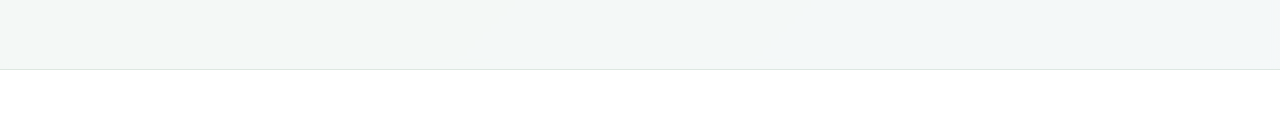
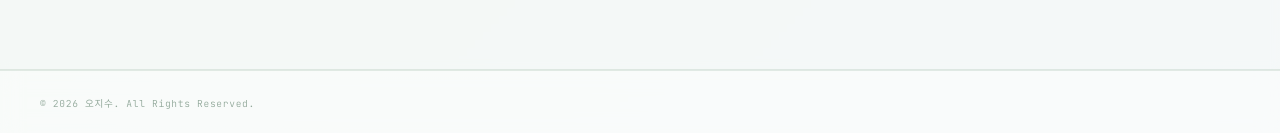
Before and after one commit to jaeny622/jaeny622.github.io, a React (Vite) app: page / in a window 1280 px wide. Shown: the part 7485-7618 px from the top of the page. Before the commit the page ends 7555 px from the top, so only its background shows below. Built offline with nearby package versions, Linux system fonts and the light colour scheme.

Commit message:
[feat] Footer 영역 구현 - App 내 Footer 배치

```diff
--- a/src/App.tsx
+++ b/src/App.tsx
@@ -2,6 +2,7 @@ import { useState } from 'react';
 
 import Cursor      from '@/components/layout/Cursor';
 import Navbar      from '@/components/layout/Navbar';
+import Footer from '@/components/layout/Footer';
 
 import Intro       from '@/components/sections/Intro';
 import Marquee     from '@/components/sections/Marquee';
@@ -33,6 +34,7 @@ export default function App() {
         <Education />
         <Story />
       </main>
+      <Footer />
       <Modal project={active} onClose={() => setActive(null)} />
     </>
   );
--- /dev/null
+++ b/src/components/layout/Footer.styles.ts
@@ -0,0 +1,30 @@
+import styled from 'styled-components';
+
+export const Footer = styled.footer`
+  display: flex;
+  justify-content: space-between;
+  align-items: center;
+  flex-wrap: wrap;
+  gap: 1rem;
+
+  position: relative;
+  padding: 1.6rem 2.5rem;
+  z-index: 1;
+
+  background: rgba(255, 255, 255, .6);
+  backdrop-filter: blur(10px);
+  border-top: 1px solid var(--border2);
+
+  @media(max-width: 900px) {
+    padding: 1.2rem 1.5rem;
+    flex-direction: column;
+    text-align: center;
+  }
+`;
+
+export const CopyWriter = styled.span`
+  font-family: var(--fm);
+  font-size: .6rem;
+  letter-spacing: .07em;
+  color: var(--dim);
+`;
--- /dev/null
+++ b/src/components/layout/Footer.tsx
@@ -0,0 +1,10 @@
+import * as S from '@/components/layout/Footer.styles';
+
+
+export default function Footer() {
+  return (
+    <S.Footer>
+      <S.CopyWriter>© 2026 오지수. All Rights Reserved.</S.CopyWriter>
+    </S.Footer>
+  )
+}
```
